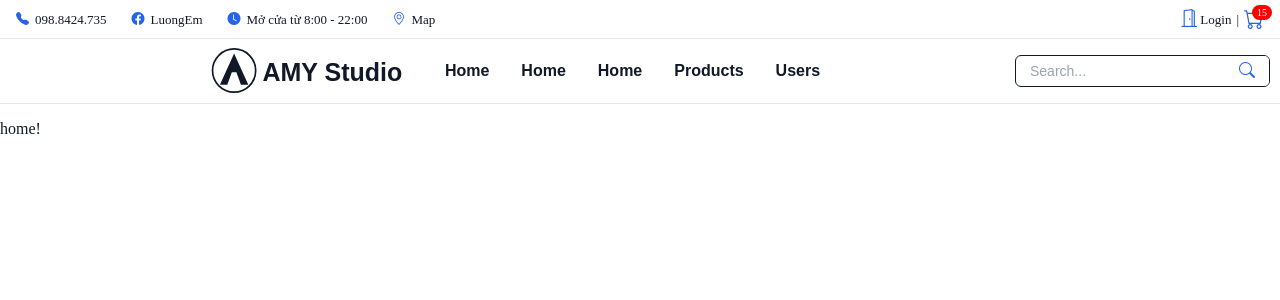
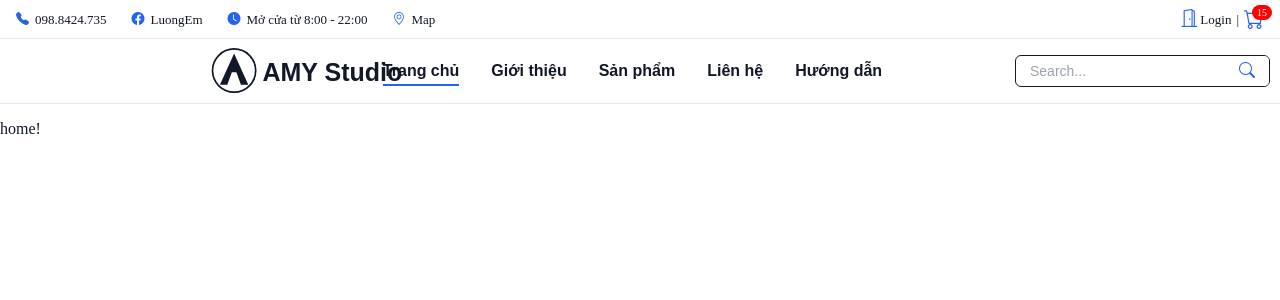
Before and after one commit to KIDO97TQ/Angular, an Angular app: page / in a window 1280 px wide. Shown: the top 300 px of the page. Built offline with nearby package versions, Linux system fonts and the light colour scheme; no server answers.

Commit message:
commit 22

```diff
--- a/src/app/shared/components/header/header.css
+++ b/src/app/shared/components/header/header.css
@@ -184,12 +184,15 @@
     gap: 32px;
 }
 
+.Linkpage {
+    text-decoration: none;
+}
+
 /* MENU ITEM */
 .header-center a,
 .dropdown-toggle {
     position: relative;
     cursor: pointer;
-    text-decoration: none;
     color: var(--text);
     font-weight: bold;
     font-family: Arial, Helvetica, sans-serif;
@@ -221,10 +224,10 @@
 
 .dropdown-menu {
     position: absolute;
-    top: 140%;
+    top: 110%;
     left: 0;
 
-    background: var(--dropdown-bg);
+    background: var(--dropdown);
     border: 1px solid var(--border);
     border-radius: 6px;
 
@@ -232,6 +235,11 @@
     flex-direction: column;
     min-width: 160px;
     overflow: hidden;
+    z-index: 9999;
+
+    opacity: 0;
+    visibility: hidden;
+
 }
 
 .dropdown-menu a {
@@ -247,6 +255,9 @@
 /* show dropdown */
 .dropdown:hover .dropdown-menu {
     display: flex;
+    opacity: 1;
+    visibility: visible;
+    transform: translateX(6px) translateY(0);
 }
 
 /* RIGHT */
@@ -451,6 +462,16 @@
         justify-content: center;
         overflow: visible;
     }
+
+    .bi.bi-person-circle {
+        margin-left: 20px;
+        margin-right: 10px;
+    }
+
+    .bi.bi-door-open {
+        margin-left: 15px;
+        margin-right: 10px;
+    }
 }
 
 .top-contact-bar {
--- a/src/app/shared/components/header/header.html
+++ b/src/app/shared/components/header/header.html
@@ -86,18 +86,21 @@
 
         <!-- CENTER MENU -->
         <nav class="header-center" [class.open]="menuOpen">
-            <a routerLink="/login" routerLinkActive="active">Home</a>
-            <a routerLink="/login" routerLinkActive="active">Home</a>
-            <a routerLink="/login" routerLinkActive="active">Home</a>
+            <a class="Linkpage" routerLink="/" routerLinkActive="active">Trang chủ</a>
+            <a class="Linkpage" routerLink="/chuaco" routerLinkActive="active">Giới thiệu</a>
             <div class="dropdown">
-                <span class="dropdown-toggle">Products</span>
+                <span class="dropdown-toggle">Sản phẩm</span>
                 <div class="dropdown-menu">
-                    <a routerLink="/products/a">Product A</a>
-                    <a routerLink="/products/b">Product B</a>
+                    <a class="Linkpage" routerLink="/products/a">Áo dài</a>
+                    <a class="Linkpage" routerLink="/products/b">Váy ngắn</a>
+                    <a class="Linkpage" routerLink="/products/b">Váy dài</a>
+                    <a class="Linkpage" routerLink="/products/b">Chân váy</a>
+                    <a class="Linkpage" routerLink="/products/b">Váy tiệc chiều</a>
+                    <a class="Linkpage" routerLink="/products/b">Dày</a>
                 </div>
             </div>
-
-            <a routerLink="/users" routerLinkActive="Abount">Users</a>
+            <a class="Linkpage" routerLink="/chuaco" routerLinkActive="active">Liên hệ</a>
+            <a class="Linkpage" routerLink="/users" routerLinkActive="Abount">Hướng dẫn</a>
         </nav>
 
         <!-- RIGHT -->
--- a/src/app/shared/components/header/header.ts
+++ b/src/app/shared/components/header/header.ts
@@ -41,6 +41,8 @@ export class HeaderComponent {
   }
 
   logout() {
+    this.userMenuOpen = false;
+    this.menuOpen = false;
     this.auth.logout();
     this.router.navigate(['/login']);
   }
--- a/src/styles.css
+++ b/src/styles.css
@@ -7,6 +7,8 @@
 
     --menu-bg: #f9fafb;
     --menu-hover: #e5e7eb;
+
+    --dropdown: #e5e7eb;
 }
 
 /* ===== DARK ===== */
@@ -19,6 +21,8 @@
 
     --menu-bg: #374151;
     --menu-hover: #4B4B4B;
+
+    --dropdown: #4B4B4B;
 }
 
 
```
